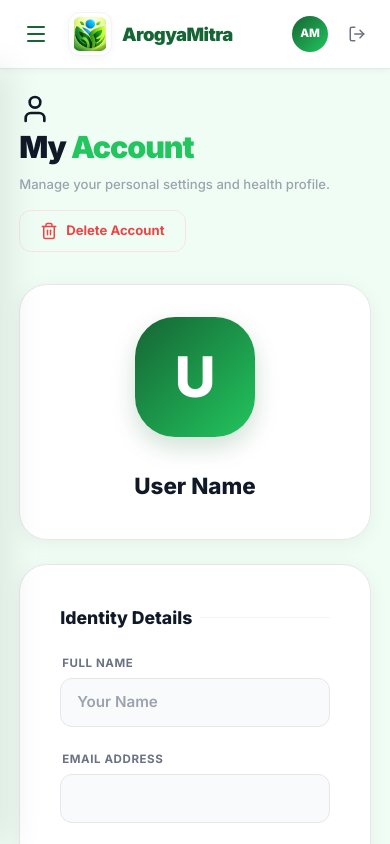
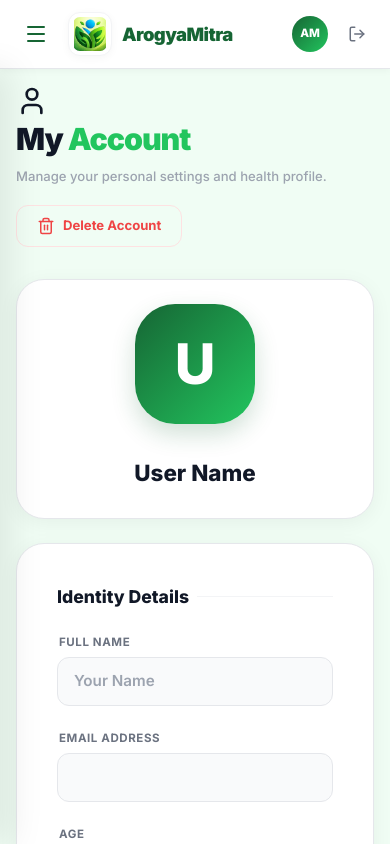
Before and after one commit to shahrozebaig/ArogyaMitra, a React (Create React App) app in the folder frontend/: page /profile in a window 390 px wide. Shown: the top 844 px of the page. Built offline with nearby package versions, Linux system fonts and the light colour scheme; no server answers.

Commit message:
modified

```diff
--- a/frontend/src/pages/Landing.css
+++ b/frontend/src/pages/Landing.css
@@ -809,8 +809,13 @@
 }
 
 @media (max-width: 768px) {
+  .lp-nav {
+    height: 70px;
+  }
+
   .lp-nav-inner {
-    padding: 0 1.5rem;
+    padding: 0 1rem;
+    height: 70px;
   }
 
   .lp-nav-links {
@@ -818,7 +823,24 @@
   }
 
   .lp-logo-name {
-    font-size: 1rem;
+    font-size: 1.1rem;
+  }
+
+  .lp-logo-sub {
+    display: none;
+  }
+
+  .lp-nav-actions {
+    gap: 0.75rem;
+  }
+
+  .lp-btn-get-started {
+    padding: 8px 16px;
+    font-size: 0.85rem;
+  }
+
+  .lp-login-btn {
+    font-size: 0.85rem;
   }
 
   .hero-v2 {
@@ -826,6 +848,7 @@
     min-height: 100vh;
     padding: 40px 0;
   }
+
 
   .hero-main {
     grid-template-columns: 1fr;
--- a/frontend/src/pages/Profile.css
+++ b/frontend/src/pages/Profile.css
@@ -292,8 +292,16 @@
 
 
 @media (max-width: 1024px) {
+  .pr-root {
+    padding: 1.5rem 1.5rem 4rem;
+  }
+
   .pr-grid {
     grid-template-columns: 1fr;
+  }
+
+  .pr-header {
+    padding: 0 0.5rem;
   }
 
   .pr-card-profile {
@@ -320,17 +328,20 @@
 
 @media (max-width: 640px) {
   .pr-root {
-    padding: 1.5rem 1.2rem 4rem;
+    padding: 1rem 1rem 5rem;
   }
 
   .pr-header {
     flex-direction: column;
     align-items: flex-start;
+    gap: 1.2rem;
+    padding: 0;
   }
 
   .pr-card-profile {
     flex-direction: column;
     text-align: center;
+    padding: 1.5rem;
   }
 
   .pr-inputs-grid {
@@ -345,6 +356,7 @@
     padding: 12px;
   }
 }
+
 
 /* Modal Styles */
 .pr-modal-overlay {
```
